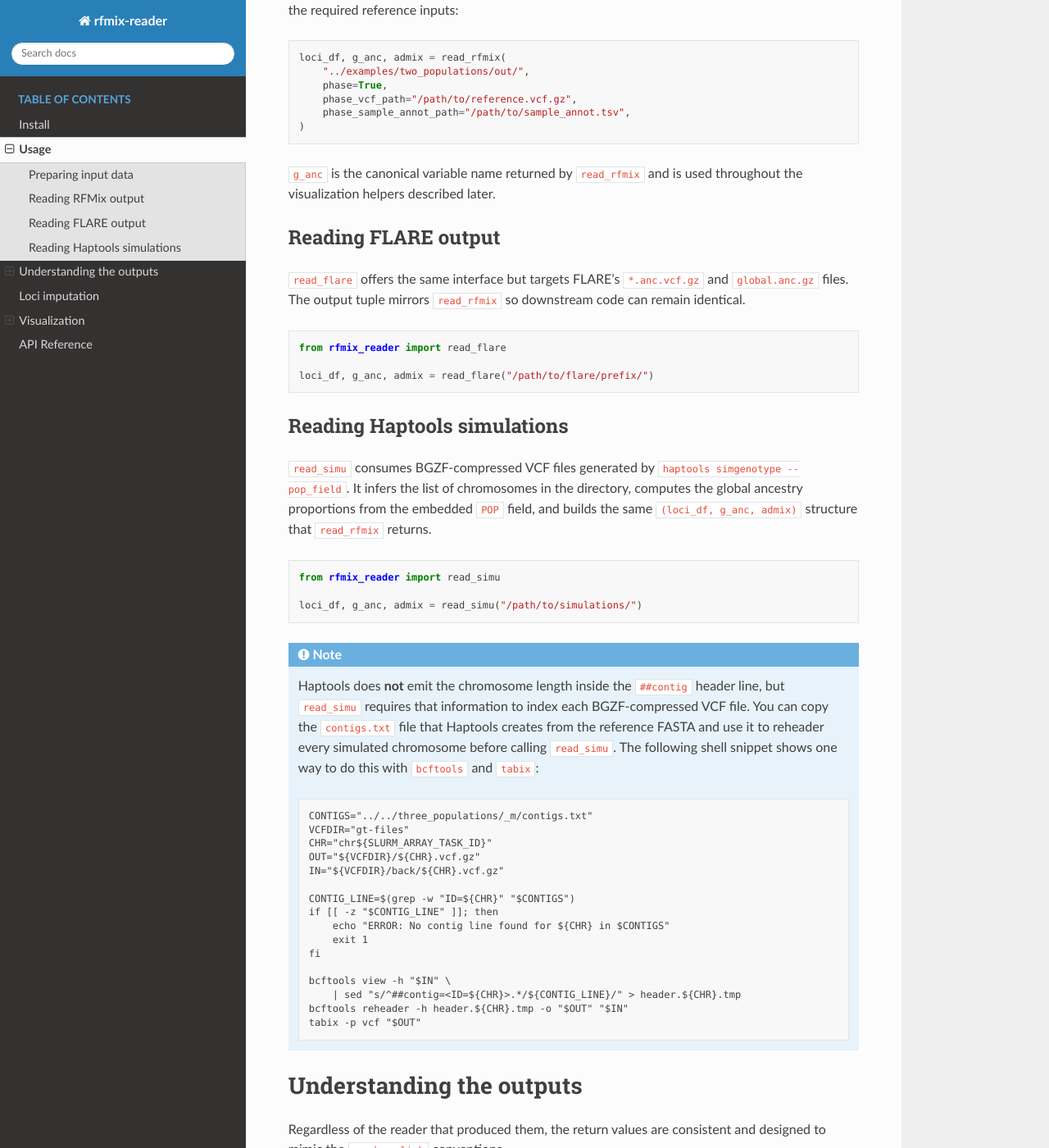
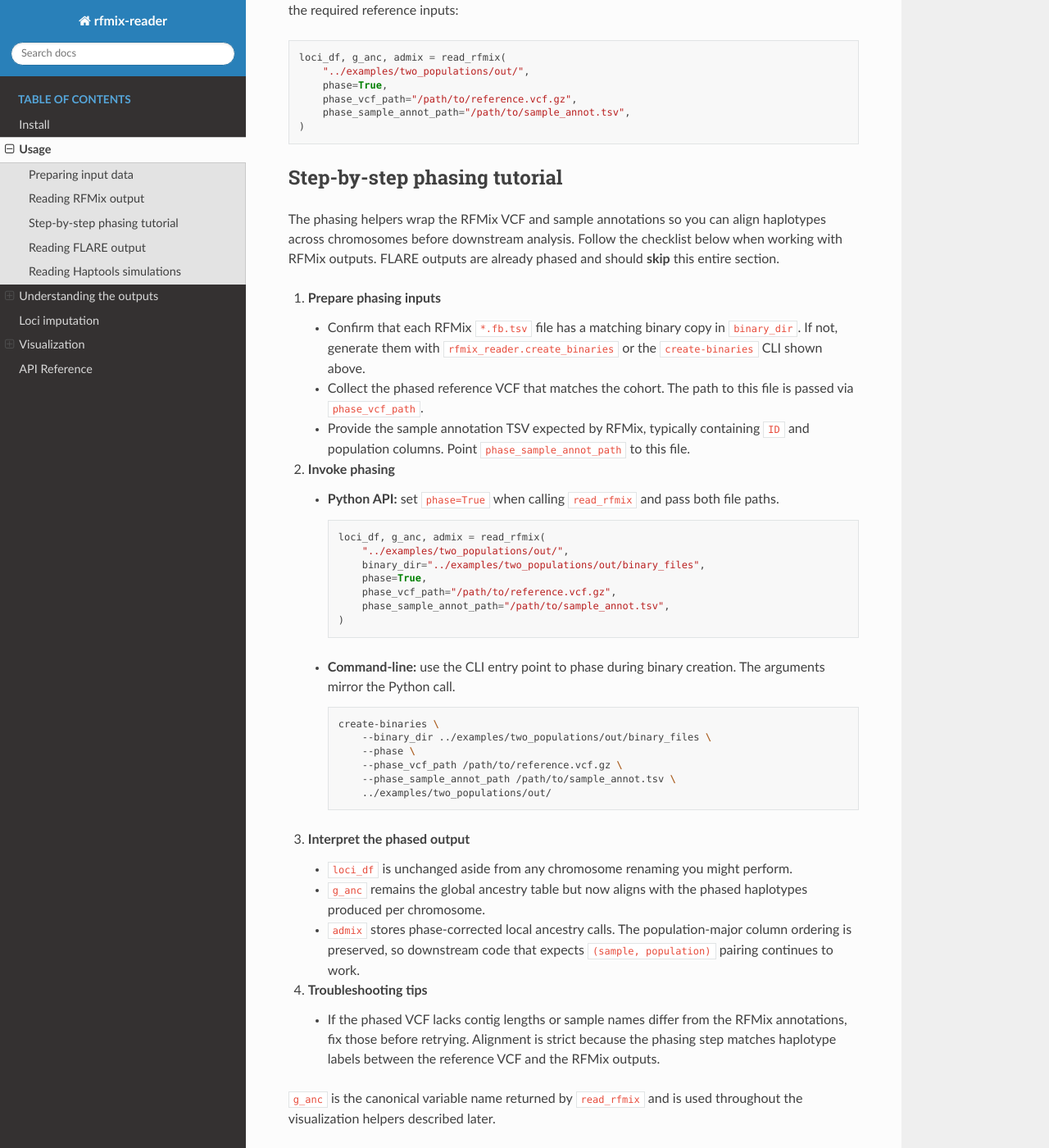
Before and after one commit to heart-gen/rfmix_reader, a Sphinx documentation site: the page built from docs/usage.rst, in a window 1280 px wide and 1400 px high, scrolled down 1409 px. Shown: the whole window at 82% size. Built offline with Sphinx 7.4.7 and the Read the Docs theme 3.1.0, drawn with Linux system fonts in a browser that asks for light colours.

Commit message:
Add phasing tutorial to usage docs

```diff
--- a/docs/usage.rst
+++ b/docs/usage.rst
@@ -80,6 +80,70 @@ To phase-correct local ancestry before stacking across chromosomes, pass
        phase_vcf_path="/path/to/reference.vcf.gz",
        phase_sample_annot_path="/path/to/sample_annot.tsv",
    )
+
+Step-by-step phasing tutorial
+-----------------------------
+
+The phasing helpers wrap the RFMix VCF and sample annotations so you can
+align haplotypes across chromosomes before downstream analysis. Follow
+the checklist below when working with RFMix outputs. FLARE outputs are
+already phased and should **skip** this entire section.
+
+1. **Prepare phasing inputs**
+
+   - Confirm that each RFMix ``*.fb.tsv`` file has a matching binary copy
+     in ``binary_dir``. If not, generate them with
+     ``rfmix_reader.create_binaries`` or the ``create-binaries`` CLI
+     shown above.
+   - Collect the phased reference VCF that matches the cohort. The path
+     to this file is passed via ``phase_vcf_path``.
+   - Provide the sample annotation TSV expected by RFMix, typically
+     containing ``ID`` and population columns. Point
+     ``phase_sample_annot_path`` to this file.
+
+2. **Invoke phasing**
+
+   - **Python API:** set ``phase=True`` when calling ``read_rfmix`` and
+     pass both file paths.
+
+     .. code:: python
+
+        loci_df, g_anc, admix = read_rfmix(
+            "../examples/two_populations/out/",
+            binary_dir="../examples/two_populations/out/binary_files",
+            phase=True,
+            phase_vcf_path="/path/to/reference.vcf.gz",
+            phase_sample_annot_path="/path/to/sample_annot.tsv",
+        )
+
+   - **Command-line:** use the CLI entry point to phase during binary
+     creation. The arguments mirror the Python call.
+
+     .. code:: shell
+
+        create-binaries \
+            --binary_dir ../examples/two_populations/out/binary_files \
+            --phase \
+            --phase_vcf_path /path/to/reference.vcf.gz \
+            --phase_sample_annot_path /path/to/sample_annot.tsv \
+            ../examples/two_populations/out/
+
+3. **Interpret the phased output**
+
+   - ``loci_df`` is unchanged aside from any chromosome renaming you
+     might perform.
+   - ``g_anc`` remains the global ancestry table but now aligns with the
+     phased haplotypes produced per chromosome.
+   - ``admix`` stores phase-corrected local ancestry calls. The
+     population-major column ordering is preserved, so downstream code
+     that expects ``(sample, population)`` pairing continues to work.
+
+4. **Troubleshooting tips**
+
+   - If the phased VCF lacks contig lengths or sample names differ from
+     the RFMix annotations, fix those before retrying. Alignment is
+     strict because the phasing step matches haplotype labels between the
+     reference VCF and the RFMix outputs.
 
 ``g_anc`` is the canonical variable name returned by ``read_rfmix`` and
 is used throughout the visualization helpers described later.
```
